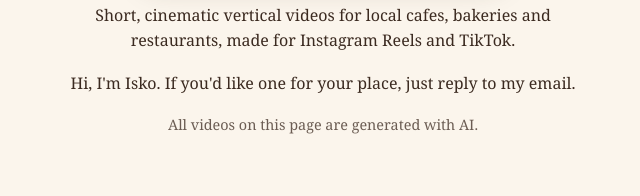
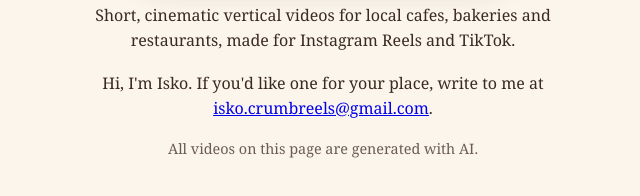
Before and after one commit to MakserHD/crumb-reels, a plain HTML site: page index.html in a window 1280 px wide. Shown: the part 808-1004 px from the top of the page, without its empty margins (317-957 px from the left). Drawn offline with Linux system fonts and the light colour scheme.

Commit message:
Add contact email

```diff
--- a/index.html
+++ b/index.html
@@ -23,7 +23,7 @@
   <p class="tag">short videos for cafes</p>
   <video controls playsinline preload="metadata" poster="poster.jpg" src="reel.mp4"></video>
   <p>Short, cinematic vertical videos for local cafes, bakeries and restaurants, made for Instagram Reels and TikTok.</p>
-  <p>Hi, I'm Isko. If you'd like one for your place, just reply to my email.</p>
+  <p>Hi, I'm Isko. If you'd like one for your place, write to me at <a href="mailto:isko.crumbreels@gmail.com">isko.crumbreels@gmail.com</a>.</p>
   <p class="note">All videos on this page are generated with AI.</p>
 </main>
 </body>
```
